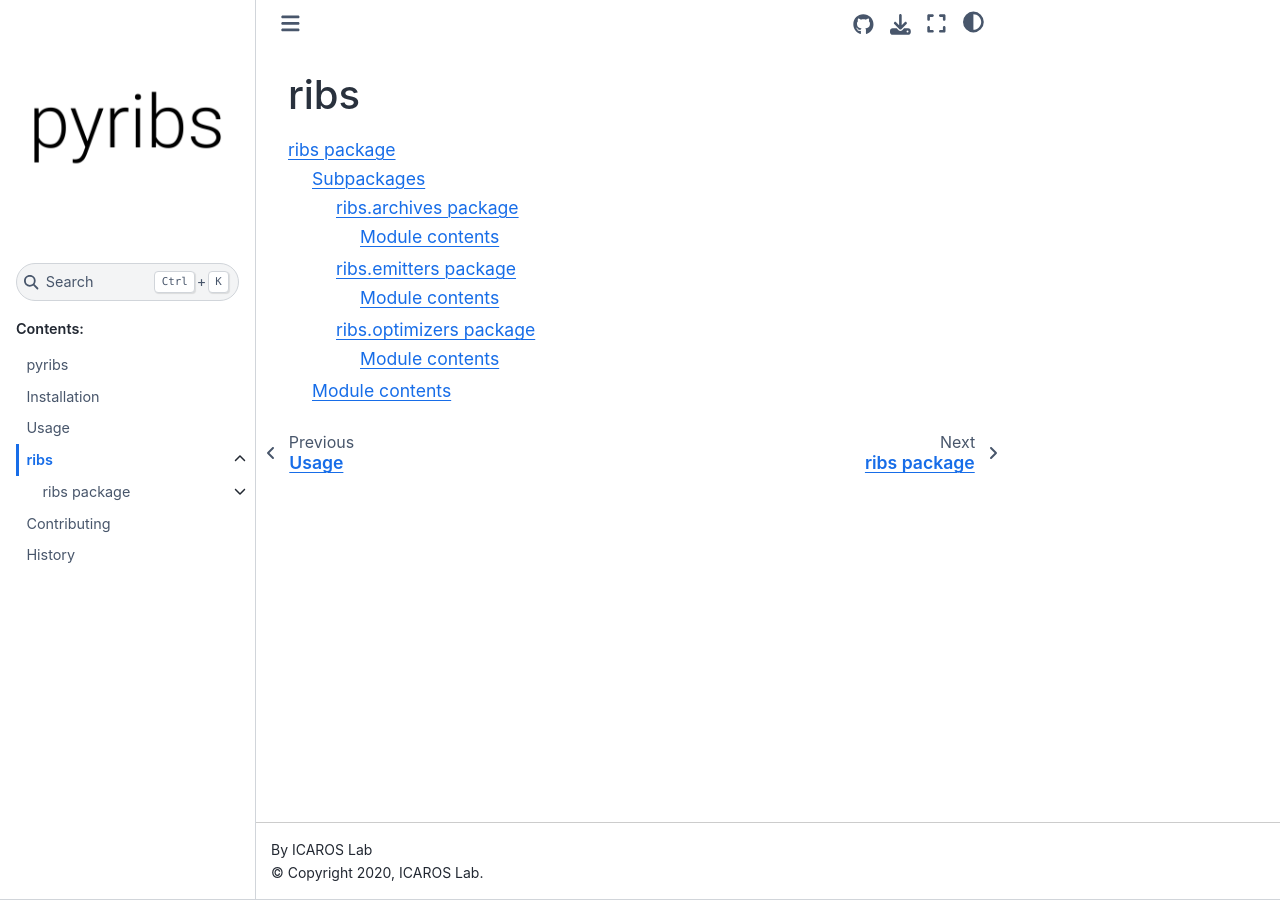
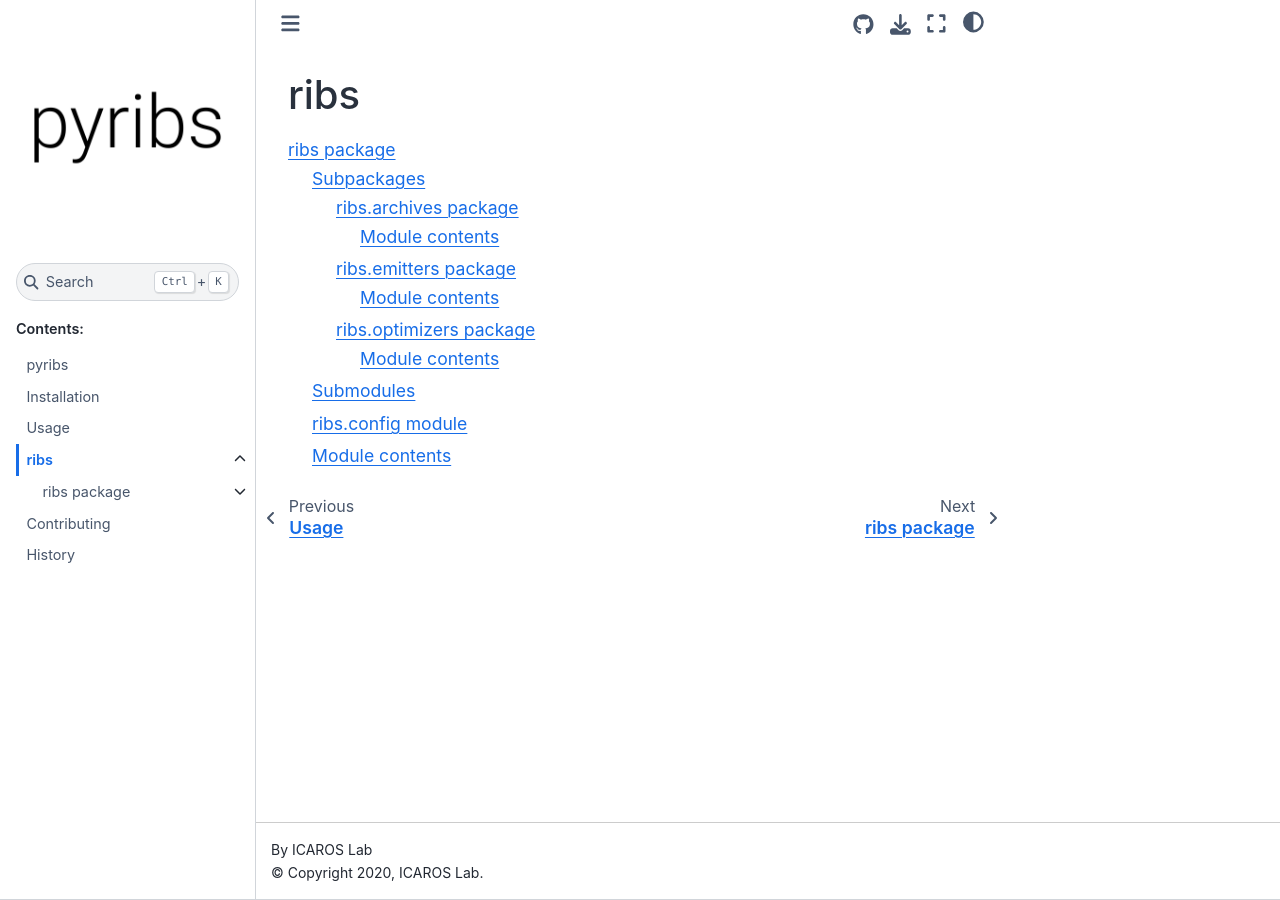
Before and after one commit to icaros-usc/pyribs, a Sphinx documentation site: the page built from docs/modules.rst, in a window 1280 px wide. Built offline with Sphinx 7.4.7 and the Sphinx Book theme 1.1.4, drawn with Linux system fonts in a browser that asks for light colours.

Commit message:
Docs update

```diff
--- a/docs/ribs.archives.rst
+++ b/docs/ribs.archives.rst
@@ -5,6 +5,6 @@ Module contents
 ---------------
 
 .. automodule:: ribs.archives
-    :members:
-    :undoc-members:
-    :show-inheritance:
+   :members:
+   :undoc-members:
+   :show-inheritance:
--- a/docs/ribs.emitters.rst
+++ b/docs/ribs.emitters.rst
@@ -5,6 +5,6 @@ Module contents
 ---------------
 
 .. automodule:: ribs.emitters
-    :members:
-    :undoc-members:
-    :show-inheritance:
+   :members:
+   :undoc-members:
+   :show-inheritance:
--- a/docs/ribs.optimizers.rst
+++ b/docs/ribs.optimizers.rst
@@ -5,6 +5,6 @@ Module contents
 ---------------
 
 .. automodule:: ribs.optimizers
-    :members:
-    :undoc-members:
-    :show-inheritance:
+   :members:
+   :undoc-members:
+   :show-inheritance:
--- a/docs/ribs.rst
+++ b/docs/ribs.rst
@@ -11,6 +11,17 @@ Subpackages
    ribs.emitters
    ribs.optimizers
 
+Submodules
+----------
+
+ribs.config module
+------------------
+
+.. automodule:: ribs.config
+   :members:
+   :undoc-members:
+   :show-inheritance:
+
 Module contents
 ---------------
 
```
